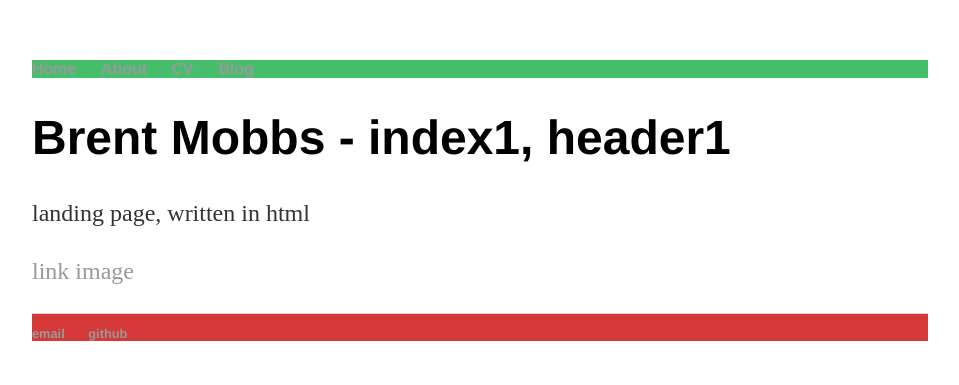
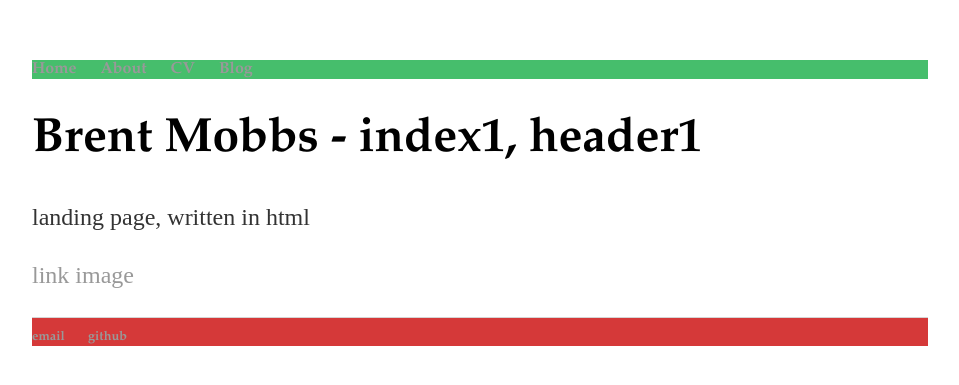
Before and after one commit to brentmobbs/brentmobbs.github.io, a Jekyll site: the page built from index.html, in a window 1280 px wide. Shown: the top 385 px of the page, without its empty margins (160-1119 px from the left). Built offline with Jekyll 4.4.1, drawn with Linux system fonts in a browser that asks for light colours.

Commit message:
Update main.css

```diff
--- a/css/main.css
+++ b/css/main.css
@@ -7,7 +7,7 @@ nav {
     background-color: #46BE6C;
 }
 nav ul, footer ul {
-    font-family:'Helvetica', 'Arial', 'Sans-Serif';
+    font-family:'Garamond', 'Times New Roman', 'Serif';
     padding: 0px;
     list-style: none;
     font-weight: bold;
@@ -25,7 +25,7 @@ a:hover {
 }
 h1 {
     font-size: 3em;
-    font-family:'Helvetica', 'Arial', 'Sans-Serif';
+    font-family:'Garamond', 'Times New Roman', 'Serif';
 }
 p {
     font-size: 1.5em;
```
